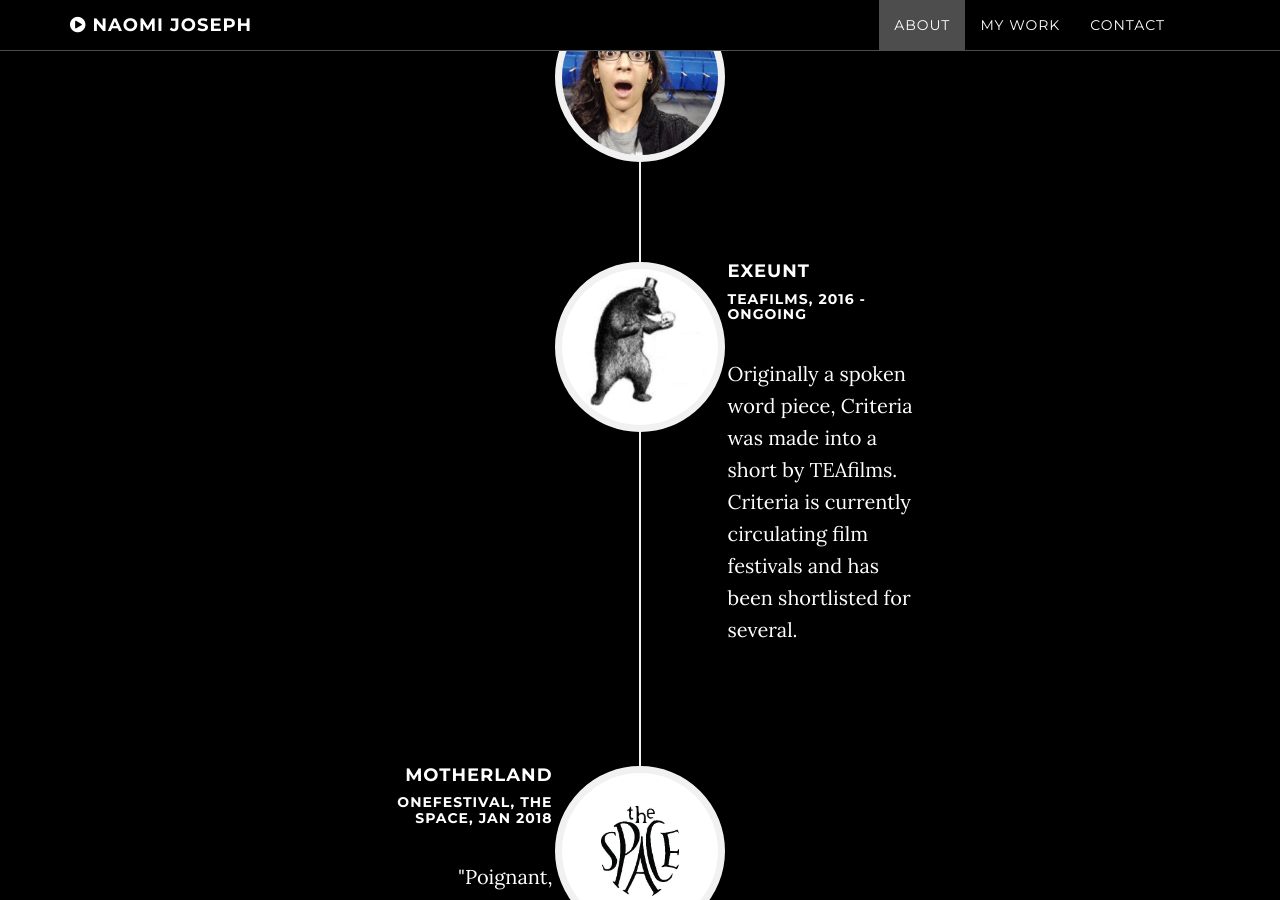
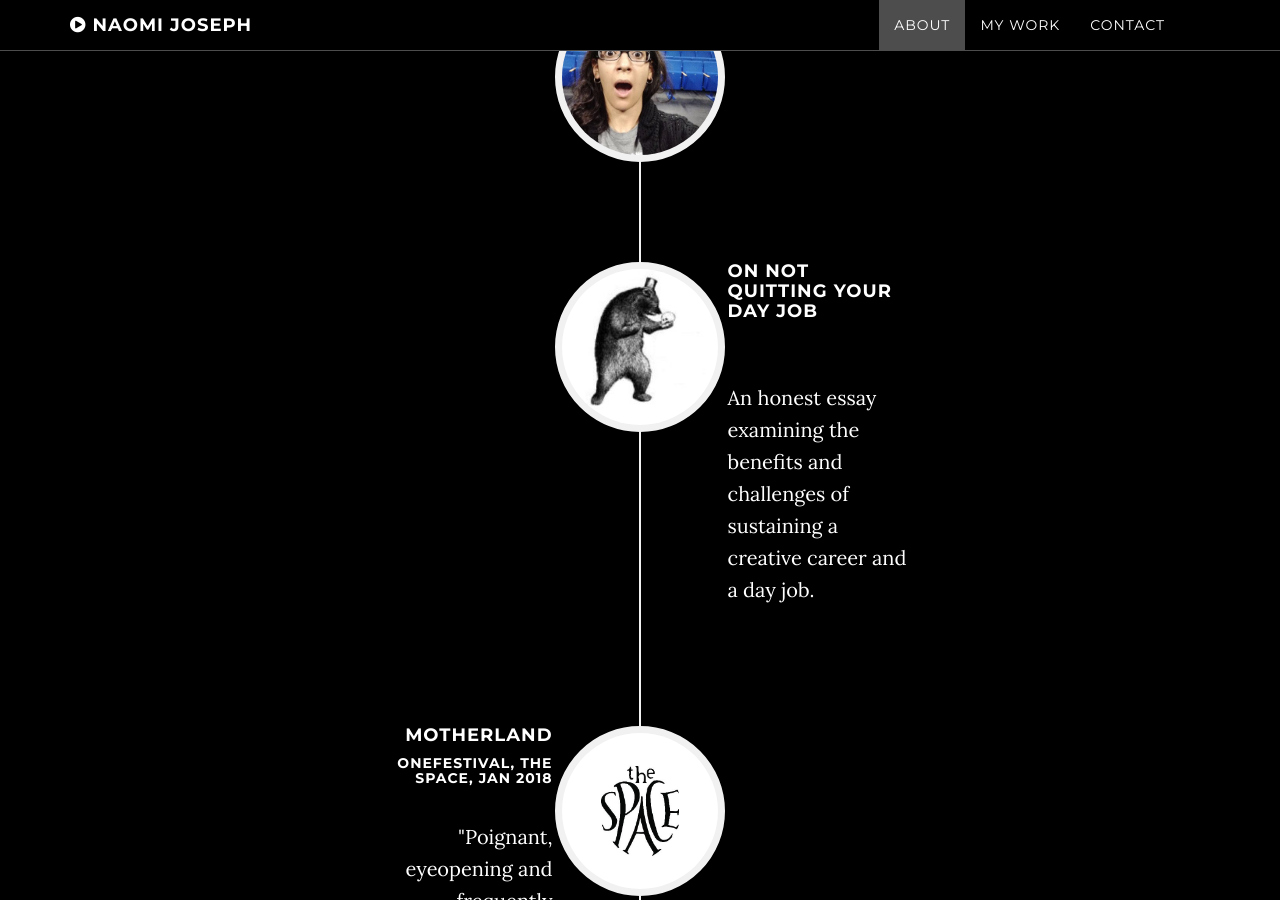
Before and after one commit to NaomiMJ/naomijoseph.me, a Jekyll site: the page built from _posts/2018-07-04-onnotquittingexeunt.markdown, in a window 1280 px wide and 900 px high, scrolled down 1611 px. Built offline with Jekyll 4.4.1, drawn with Linux system fonts in a browser that asks for light colours.

Commit message:
Update 2018-07-04-onnotquittingexeunt.markdown

```diff
--- a/_posts/2018-07-04-onnotquittingexeunt.markdown
+++ b/_posts/2018-07-04-onnotquittingexeunt.markdown
@@ -1,7 +1,7 @@
 ---
-title: Exeunt
-subtitle: TEAfilms, 2016 - Ongoing <br>
-blurb: Originally a spoken word piece, Criteria was made into a short by TEAfilms. Criteria is currently circulating film festivals and has been shortlisted for several.
+title: On Not Quitting Your Day Job
+subtitle: <br>
+blurb: An honest essay examining the benefits and challenges of sustaining a creative career and a day job.
 image: img/timeline/client/exeunt.jpg
 layout: default
 modal-id: a-floatifications
```
